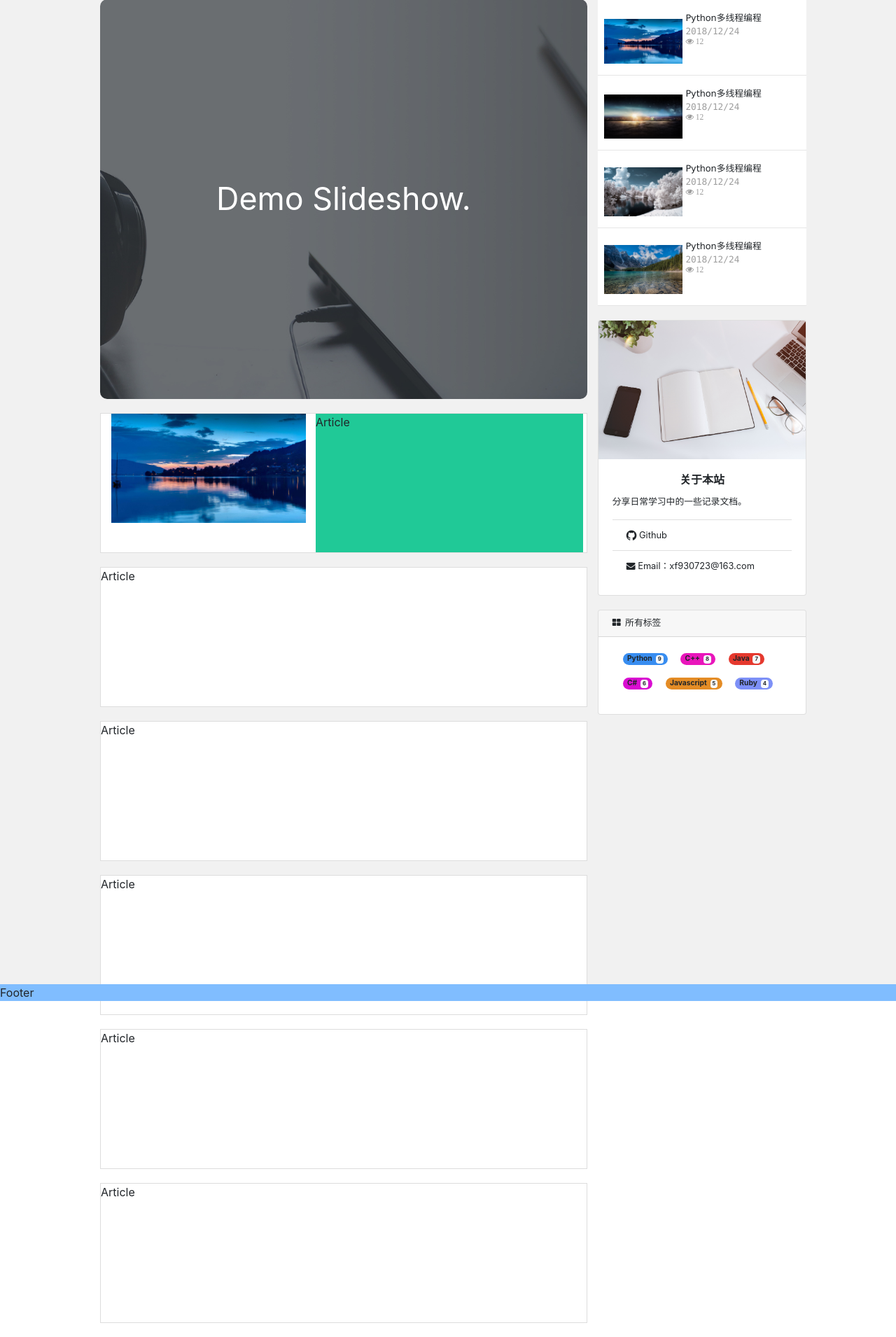
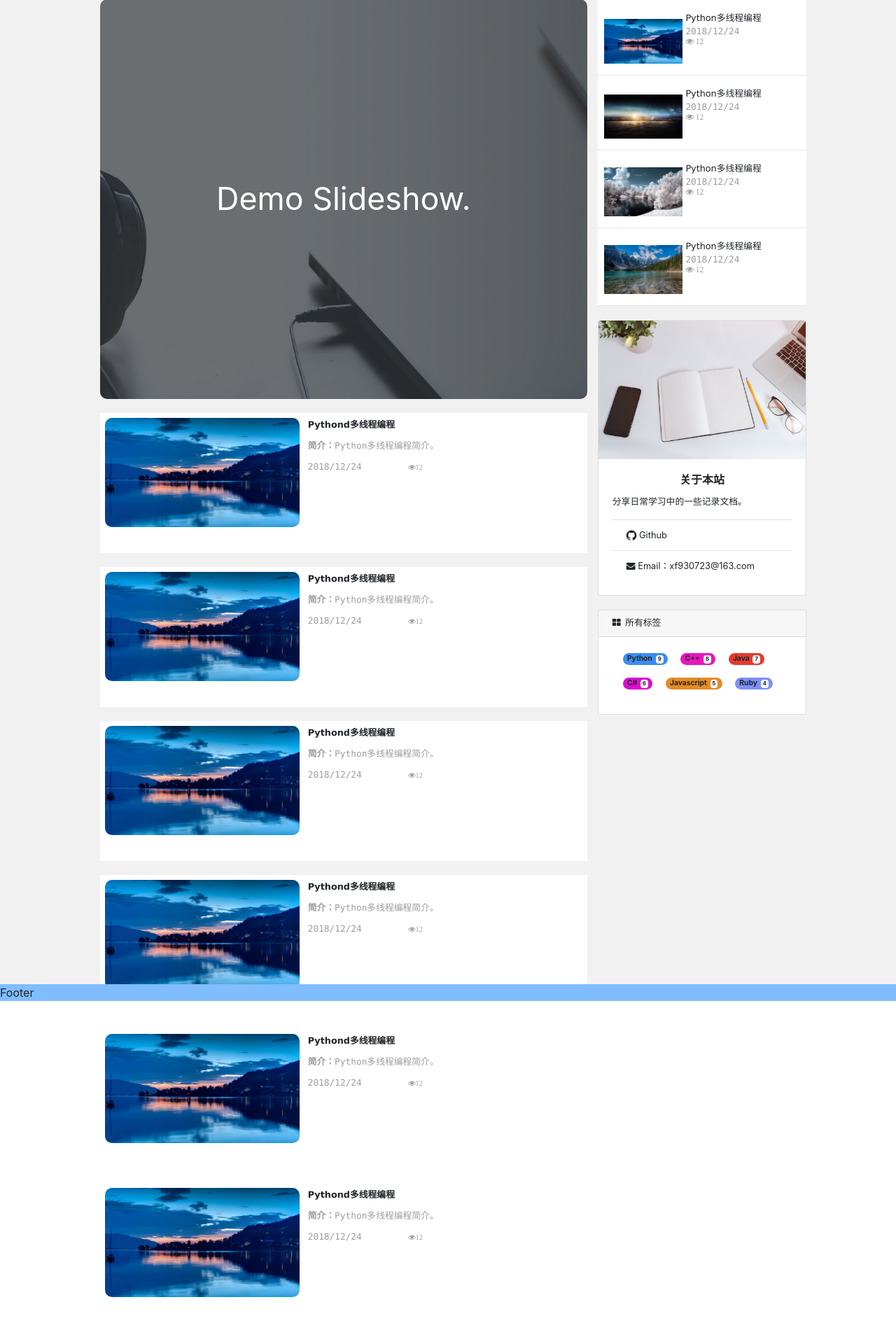
Before and after one commit to AnonymousXF/BlogV2.0, a Python web app: template app/templates/index.html in a window 1280 px wide. Shown: the part 104-2014 px from the top of the page at 70% size. Run offline with Jinja, Linux system fonts and the light colour scheme; the template is opened without the code that fills it, so the values that code supplies are empty.

Commit message:
更新了主页的样式app.css文件和主页index.html

```diff
--- a/app/static/css/app.css
+++ b/app/static/css/app.css
@@ -116,24 +116,60 @@ body {
     margin-bottom: 20px;
     height: 200px;
     background-color: #ffffff;
-    border: 1px solid #dddddd;
 }
 .blog-body .center .index .latest-article .pre-img {
     display: inline-block;
     width: 40%;
     height: 100%;
-    margin-left: 15px;
+    margin-left: 1%;
+    margin-top: 1%;
     vertical-align: top;
 }
 .blog-body .center .index .latest-article .pre-img img {
     width: 100%;
+    border-radius: 10px;
 }
 .blog-body .center .index .latest-article .article {
     display: inline-block;
     width: 55%;
     height: 100%;
-    margin-left: 10px;
+    margin-left: 1%;
+    margin-top: 1%;
     vertical-align: top;
+}
+.blog-body .center .index .latest-article .article .title {
+    height: 15%;
+    white-space: nowrap;
+    overflow: hidden;
+    text-overflow: ellipsis;
+    font-size: 1.0vw;
+    font-family: 'Ubuntu', 'Lucida Grande', 'Lucida Sans Unicode', 'Geneva', 'Verdana', sans-serif;
+}
+.blog-body .center .index .latest-article .article .introduce {
+    overflow: hidden;
+    text-overflow: ellipsis;
+    display: -webkit-box;
+    -webkit-box-orient: vertical;
+    -webkit-line-clamp: 4;
+    font-size: 1.0vw;
+    font-family: Consolas;
+    color: #9d9d9d;
+}
+.blog-body .center .index .latest-article .article .bottom {
+    height: 10%;
+    margin-top: 2%;
+    font-family: Consolas;
+    color: #9d9d9d;
+}
+.blog-body .center .index .latest-article .article .bottom .see {
+    font-size: 0.8vw;
+    display: inline-block;
+    width: 15%;
+}
+.blog-body .center .index .latest-article .article .bottom .date {
+    font-size: 1.0vw;
+    display: inline-block;
+    width: 35%;
 }
 
 
--- a/app/templates/index.html
+++ b/app/templates/index.html
@@ -9,24 +9,127 @@
             <div class="pre-img">
                 <img src="{{ url_for('static', filename='image/pre-img1.jpg') }}" alt="Pre-img">
             </div>
-            <div class="article" style="background-color: #20c997">
-                Article
+            <div class="article">
+                <div class="title">
+                    <b>Pythond多线程编程</b>
+                </div>
+                <div class="introduce">
+                    <b>简介：</b>Python多线程编程简介。
+                </div>
+                <div class="bottom">
+                    <div class="date">
+                        2018/12/24
+                    </div>
+                    <div class="see">
+                        <i class="fa fa-eye">12</i>
+                    </div>
+                </div>
             </div>
         </div>
         <div class="latest-article">
-            Article
+            <div class="pre-img">
+                <img src="{{ url_for('static', filename='image/pre-img1.jpg') }}" alt="Pre-img">
+            </div>
+            <div class="article">
+                <div class="title">
+                    <b>Pythond多线程编程</b>
+                </div>
+                <div class="introduce">
+                    <b>简介：</b>Python多线程编程简介。
+                </div>
+                <div class="bottom">
+                    <div class="date">
+                        2018/12/24
+                    </div>
+                    <div class="see">
+                        <i class="fa fa-eye">12</i>
+                    </div>
+                </div>
+            </div>
         </div>
         <div class="latest-article">
-            Article
+            <div class="pre-img">
+                <img src="{{ url_for('static', filename='image/pre-img1.jpg') }}" alt="Pre-img">
+            </div>
+            <div class="article">
+                <div class="title">
+                    <b>Pythond多线程编程</b>
+                </div>
+                <div class="introduce">
+                    <b>简介：</b>Python多线程编程简介。
+                </div>
+                <div class="bottom">
+                    <div class="date">
+                        2018/12/24
+                    </div>
+                    <div class="see">
+                        <i class="fa fa-eye">12</i>
+                    </div>
+                </div>
+            </div>
         </div>
         <div class="latest-article">
-            Article
+            <div class="pre-img">
+                <img src="{{ url_for('static', filename='image/pre-img1.jpg') }}" alt="Pre-img">
+            </div>
+            <div class="article">
+                <div class="title">
+                    <b>Pythond多线程编程</b>
+                </div>
+                <div class="introduce">
+                    <b>简介：</b>Python多线程编程简介。
+                </div>
+                <div class="bottom">
+                    <div class="date">
+                        2018/12/24
+                    </div>
+                    <div class="see">
+                        <i class="fa fa-eye">12</i>
+                    </div>
+                </div>
+            </div>
         </div>
         <div class="latest-article">
-            Article
+            <div class="pre-img">
+                <img src="{{ url_for('static', filename='image/pre-img1.jpg') }}" alt="Pre-img">
+            </div>
+            <div class="article">
+                <div class="title">
+                    <b>Pythond多线程编程</b>
+                </div>
+                <div class="introduce">
+                    <b>简介：</b>Python多线程编程简介。
+                </div>
+                <div class="bottom">
+                    <div class="date">
+                        2018/12/24
+                    </div>
+                    <div class="see">
+                        <i class="fa fa-eye">12</i>
+                    </div>
+                </div>
+            </div>
         </div>
         <div class="latest-article">
-            Article
+            <div class="pre-img">
+                <img src="{{ url_for('static', filename='image/pre-img1.jpg') }}" alt="Pre-img">
+            </div>
+            <div class="article">
+                <div class="title">
+                    <b>Pythond多线程编程</b>
+                </div>
+                <div class="introduce">
+                    <b>简介：</b>Python多线程编程简介。
+                </div>
+                <div class="bottom">
+                    <div class="date">
+                        2018/12/24
+                    </div>
+                    <div class="see">
+                        <i class="fa fa-eye">12</i>
+                    </div>
+                </div>
+            </div>
         </div>
     </div>
 {% endblock %}
```
